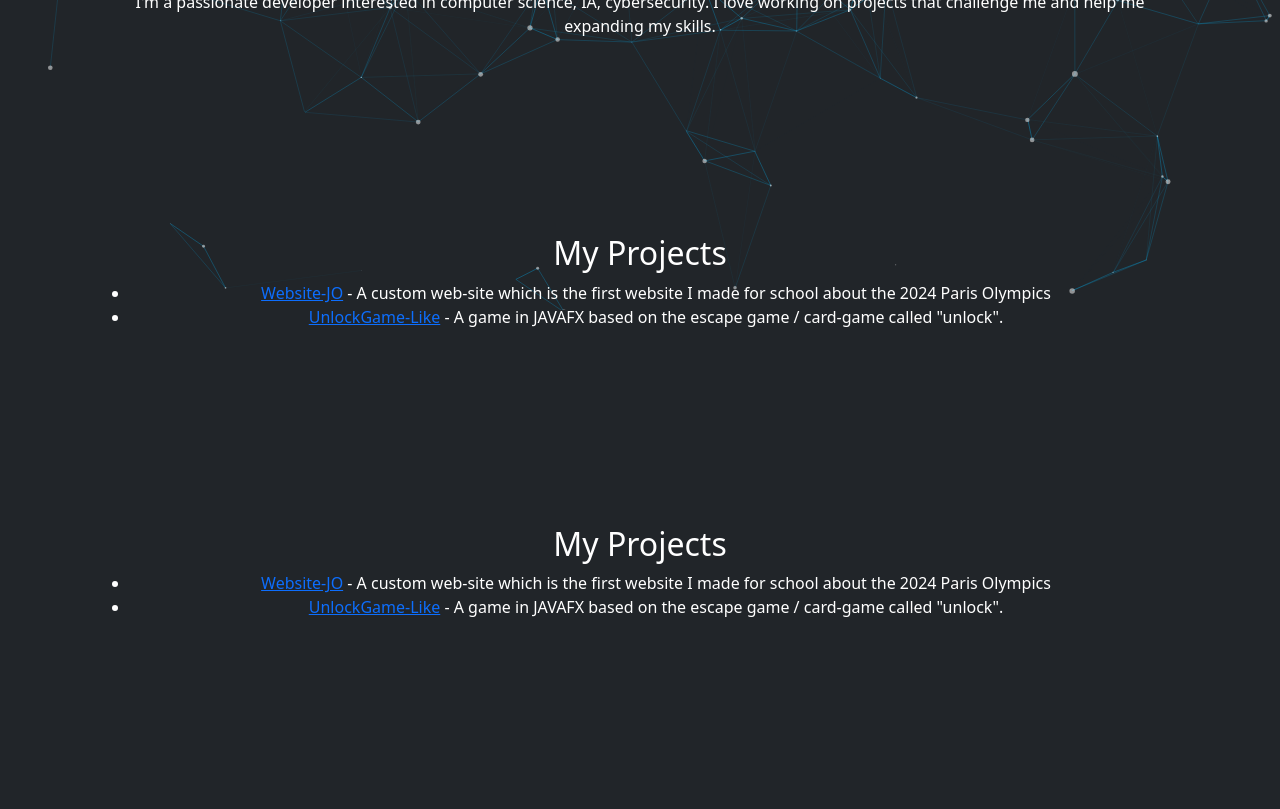
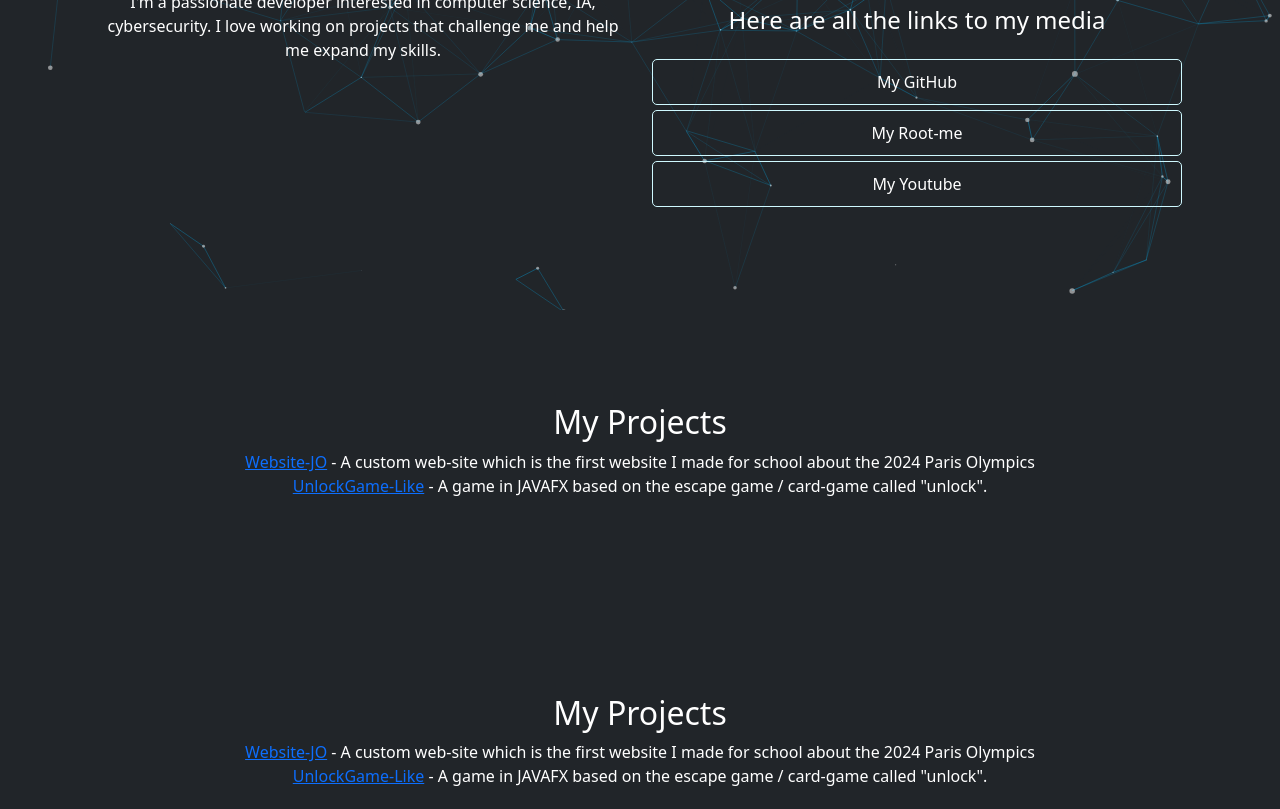
Before and after one commit to NotCrymy/NotCrymy.github.io, a plain HTML site: page index.html in a window 1280 px wide. Shown: the part 490-1299 px from the top of the page. Drawn offline with nearby package versions, Linux system fonts and the light colour scheme.

Commit message:
changement index

```diff
--- a/index.html
+++ b/index.html
@@ -7,18 +7,18 @@
     <meta name="author" content="Clément">
     <title>NotCrymy</title>
 
-    <!-- Lien vers le CSS Bootstrap -->
+    <!-- style link CSS Bootstrap -->
     <link href="https://cdn.jsdelivr.net/npm/bootstrap@5.3.0/dist/css/bootstrap.min.css" rel="stylesheet">
 
-    <!-- Lien vers le fichier style.css -->
+    <!-- style link style.css -->
     <link href="style/style.css" rel="stylesheet">
   </head>
 
   <body class="d-flex h-100 text-center text-bg-dark">
-    <!-- Div pour les particules-->
+    <!-- Div particules-->
     <div id="particles-js"></div>
 
-    <!-- Conteneur principal (contenu de la page) -->
+    <!-- main container  -->
     <div class="cover-container container-sm d-flex w-100 h-100 mt-2 p-3 mx-auto flex-column">
       <!-- Header -->
       <header class="mb-5">
@@ -31,18 +31,34 @@
         </div>
       </header>
 
-      <!-- Contenu principal -->
+      <!-- main content -->
       <main class="px-10 my-5">
         <h1>Welcome on my website.</h1>
         <p class="lead">Here I post severals things like my medias, the projects that I do or that I am working on, eventually also those I plan to do in the future.</p>
       </main>
 
       <div class="container-fluid my-5">
+        <div class="row">
+          <div class="col-md-6">
             <section id="about-me">
               <h2 class="text">About Me</h2>
-          <p>I'm a passionate developer interested in computer science, IA, cybersecurity. I love working on projects that challenge me and help me expanding my skills.</p>
+              <p>I'm a passionate developer interested in computer science, IA, cybersecurity. I love working on projects that challenge me and help me expand my skills.</p>
             </section>
           </div>
+          <div class="col-md-6">
+            <section id="media">
+              <h2 class="text my-2 mx-2">My media</h2>
+              <h4 class="my-4">Here are all the links to my media</h4>
+              <ul class="custom-list">
+                <li class="custom-item"><a href="https://github.com/NotCrymy/">My GitHub</a></li>
+                <li class="custom-item"><a href="https://www.root-me.org/Not_Crymy">My Root-me</a></li>
+                <li class="custom-item"><a href="https://www.youtube.com/@crymy8224">My Youtube</a></li>
+              </ul>
+            </section>
+          </div>
+        </div>
+      </div>
+
 
       <div class="container my-5">
           <section id="projects">
--- a/script/script.js
+++ b/script/script.js
@@ -126,4 +126,13 @@ document.addEventListener("DOMContentLoaded", function() {
   window.addEventListener('scroll', animateOnScroll);
   window.addEventListener('load', animateOnScroll);
 
+  // Select all li elements with the custom-item class
+  const listItems = document.querySelectorAll('.custom-item');
+
+  // Apply new styles with a slight delay for an animated effect
+  listItems.forEach(function(item, index) {
+    setTimeout(function() {
+      item.style.animation = 'borderColorChange 3s infinite linear';
+    }, index * 500);  // Delay each item by 500ms
   });
+});
--- a/style/style.css
+++ b/style/style.css
@@ -1,4 +1,45 @@
 /* Styles globaux */
+
+ul {
+  list-style-type: none;
+  margin: 0;
+  padding: 0;
+}
+
+li {
+  text-decoration: none;
+  margin: 0;
+  padding: 0;
+}
+
+ul.custom-list {
+  list-style-type: none;
+  padding-left: 0;
+}
+
+li.custom-item {
+  padding: 10px;
+  margin-bottom: 5px;
+  border: 1px solid #00ddf6;
+  border-radius: 5px;
+  transition: all 0.5s ease;
+  animation: borderColorChange 3s infinite linear
+}
+
+li.custom-item a {
+  text-decoration: none;  /* Remove underline from links */
+  color: #ffffff;            /* Set link color to black */
+}
+
+li.custom-item a:hover {
+  text-decoration: underline; /* Optional: Underline on hover */
+  color: #00d2f2;             /* Optional: Change color on hover */
+}
+
+li.custom-item:hover {
+  background-color: #e0e0e0;
+  cursor: pointer;
+}
 
 /* Couverture principale */
 .cover-container {
@@ -76,3 +117,15 @@ section {
       margin-top: 10px; /* Ajouter un peu d'espacement entre le titre et la navigation */
   }
 }
+
+@keyframes borderColorChange {
+  0% {
+    border-color: #ffffff;  /* Start color */
+  }
+  50% {
+    border-color: #00e1ff;  /* Second color */
+  }
+  100% {
+    border-color: #ffffff;
+  }
+}
```
Lines whose indentation alone changed are shown as unchanged.
